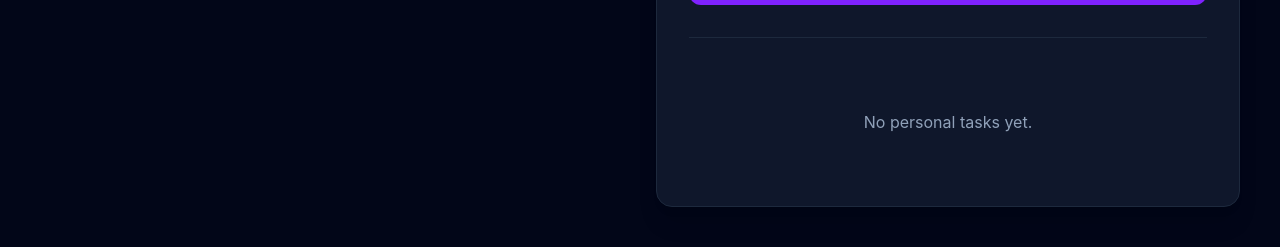
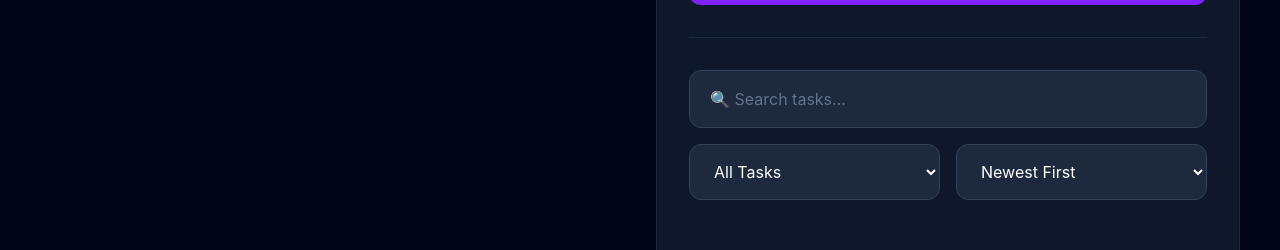
Before and after one commit to Ganesh-Macherla/WorkHive, a React app in the folder frontend/: page /dashboard in a window 1280 px wide. Shown: the part 1216-1466 px from the top of the page. Built offline with nearby package versions, Linux system fonts and the light colour scheme; no server answers; the HTML template or start-up script is replaced by a standard one.

Commit message:
Add Search bar with filter and sorting mechanics to the personal tasks

```diff
--- a/frontend/src/components/PersonalTaskSection.jsx
+++ b/frontend/src/components/PersonalTaskSection.jsx
@@ -18,6 +18,15 @@ function PersonalTaskSection() {
 
   const [editPriority, setEditPriority] =
     useState("medium");
+
+  const [filter, setFilter] =
+    useState("all");
+
+  const [sortBy, setSortBy] =
+    useState("newest");
+
+  const [searchQuery, setSearchQuery] =
+    useState("");
 
   const fetchTasks = async () => {
     try {
@@ -216,6 +225,116 @@ function PersonalTaskSection() {
     }
   };
 
+  const filteredTasks = tasks
+  .filter((task) => {
+    const matchesSearch =
+      task.title
+        .toLowerCase()
+        .includes(
+          searchQuery.toLowerCase()
+        ) ||
+      (task.description || "")
+        .toLowerCase()
+        .includes(
+          searchQuery.toLowerCase()
+        );
+
+    if (!matchesSearch) {
+      return false;
+    }
+
+    const today = new Date();
+
+    today.setHours(
+      0,
+      0,
+      0,
+      0
+    );
+
+    const tomorrow = new Date(today);
+
+    tomorrow.setDate(
+      tomorrow.getDate() + 1
+    );
+
+    const taskDate = task.due_date
+      ? new Date(task.due_date)
+      : null;
+
+    if (taskDate) {
+      taskDate.setHours(
+        0,
+        0,
+        0,
+        0
+      );
+    }
+
+    if (filter === "pending") {
+      return task.status === "pending";
+    }
+
+    if (filter === "completed") {
+      return task.status === "completed";
+    }
+
+    if (filter === "overdue") {
+      return (
+        task.status !== "completed" &&
+        taskDate &&
+        taskDate < today
+      );
+    }
+
+    if (filter === "today") {
+      return (
+        task.status !== "completed" &&
+        taskDate &&
+        taskDate.getTime() ===
+          today.getTime()
+      );
+    }
+
+    if (filter === "tomorrow") {
+      return (
+        task.status !== "completed" &&
+        taskDate &&
+        taskDate.getTime() ===
+          tomorrow.getTime()
+      );
+    }
+
+    return true;
+  })
+  .sort((a, b) => {
+    if (sortBy === "priority") {
+      const priorityOrder = {
+        high: 3,
+        medium: 2,
+        low: 1,
+      };
+
+      return (
+        priorityOrder[b.priority] -
+        priorityOrder[a.priority]
+      );
+    }
+
+    if (sortBy === "dueDate") {
+      if (!a.due_date) return 1;
+
+      if (!b.due_date) return -1;
+
+      return (
+        new Date(a.due_date) -
+        new Date(b.due_date)
+      );
+    }
+
+    return b.id - a.id;
+  });
+
   return (
     <div className="bg-slate-900 rounded-2xl p-8 shadow-xl border border-slate-800">
       <div className="mb-6">
@@ -294,13 +413,98 @@ function PersonalTaskSection() {
 
       <div className="my-8 border-t border-slate-800"></div>
 
-      {tasks.length === 0 ? (
+      <div className="space-y-4 mb-8">
+
+        <div className="relative">
+
+          <input
+            type="text"
+            placeholder="🔍 Search tasks..."
+            value={searchQuery}
+            onChange={(e) =>
+              setSearchQuery(e.target.value)
+            }
+            className="w-full rounded-xl bg-slate-800 border border-slate-700 px-5 py-4 pr-12 text-white placeholder:text-slate-500 focus:outline-none focus:ring-2 focus:ring-violet-500"
+          />
+
+          {searchQuery && (
+            <button
+              onClick={() =>
+                setSearchQuery("")
+              }
+              className="absolute right-4 top-1/2 -translate-y-1/2 text-slate-400 hover:text-white"
+            >
+              ✕
+            </button>
+          )}
+
+        </div>
+
+        <div className="grid md:grid-cols-2 gap-4">
+
+          <select
+            value={filter}
+            onChange={(e) =>
+              setFilter(e.target.value)
+            }
+            className="rounded-xl bg-slate-800 border border-slate-700 px-5 py-4 text-white"
+          >
+            <option value="all">
+              All Tasks
+            </option>
+
+            <option value="pending">
+              Pending
+            </option>
+
+            <option value="completed">
+              Completed
+            </option>
+
+            <option value="overdue">
+              Overdue
+            </option>
+
+            <option value="today">
+              Due Today
+            </option>
+
+            <option value="tomorrow">
+              Due Tomorrow
+            </option>
+          </select>
+
+          <select
+            value={sortBy}
+            onChange={(e) =>
+              setSortBy(e.target.value)
+            }
+            className="rounded-xl bg-slate-800 border border-slate-700 px-5 py-4 text-white"
+          >
+            <option value="newest">
+              Newest First
+            </option>
+
+            <option value="dueDate">
+              Due Date
+            </option>
+
+            <option value="priority">
+              Priority
+            </option>
+          </select>
+
+        </div>
+
+      </div>
+
+      {filteredTasks.length === 0 ? (
         <div className="text-center py-10 text-slate-400">
           No personal tasks yet.
         </div>
       ) : (
         <div className="space-y-6">
-          {tasks.map((task) => {
+          {filteredTasks.map((task) => {
             const formattedDueDate =
               task.due_date
                 ? new Date(
--- a/frontend/src/components/TaskSection.jsx
+++ b/frontend/src/components/TaskSection.jsx
@@ -33,6 +33,9 @@ function TaskSection({
     pending: "Pending",
     completed: "Completed",
     mine: "Assigned To Me",
+    overdue: "Overdue",
+    today: "Due Today",
+    tomorrow: "Due Tomorrow",
   };
 
   const sortLabels = {
@@ -117,6 +120,18 @@ function TaskSection({
           <option value="mine">
             Assigned To Me
           </option>
+
+          <option value="overdue">
+            Overdue
+          </option>
+
+          <option value="today">
+            Due Today
+          </option>
+
+          <option value="tomorrow">
+            Due Tomorrow
+          </option>
         </select>
 
         <select
--- a/frontend/src/pages/Hive.jsx
+++ b/frontend/src/pages/Hive.jsx
@@ -350,6 +350,34 @@ function Hive() {
         return false;
       }
 
+      const today = new Date();
+
+      today.setHours(
+        0,
+        0,
+        0,
+        0
+      );
+
+      const tomorrow = new Date(today);
+
+      tomorrow.setDate(
+        tomorrow.getDate() + 1
+      );
+
+      const taskDate = task.due_date
+        ? new Date(task.due_date)
+        : null;
+
+      if (taskDate) {
+        taskDate.setHours(
+          0,
+          0,
+          0,
+          0
+        );
+      }
+
       if (filter === "pending") {
         return (
           task.status === "pending"
@@ -368,6 +396,35 @@ function Hive() {
           task.assigned_to
             .username ===
             currentUsername
+        );
+      }
+
+      if (filter === "overdue") {
+        return (
+          task.status !==
+            "completed" &&
+          taskDate &&
+          taskDate < today
+        );
+      }
+
+      if (filter === "today") {
+        return (
+          task.status !==
+            "completed" &&
+          taskDate &&
+          taskDate.getTime() ===
+            today.getTime()
+        );
+      }
+
+      if (filter === "tomorrow") {
+        return (
+          task.status !==
+            "completed" &&
+          taskDate &&
+          taskDate.getTime() ===
+            tomorrow.getTime()
         );
       }
 
```
Lines whose indentation alone changed are shown as unchanged.
